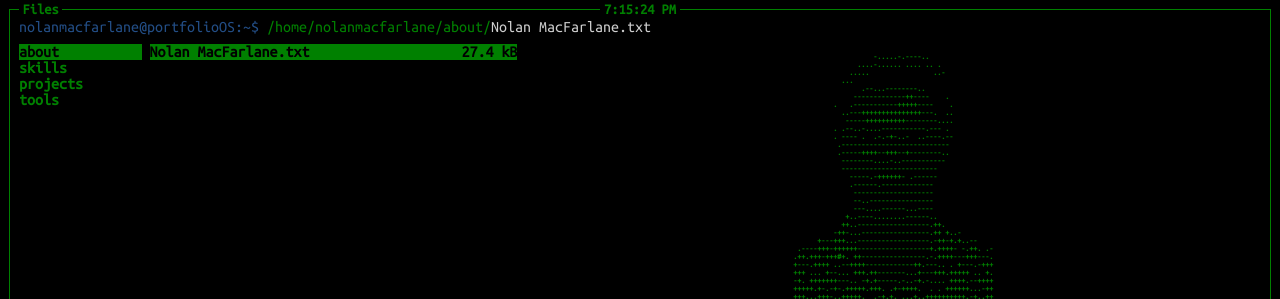
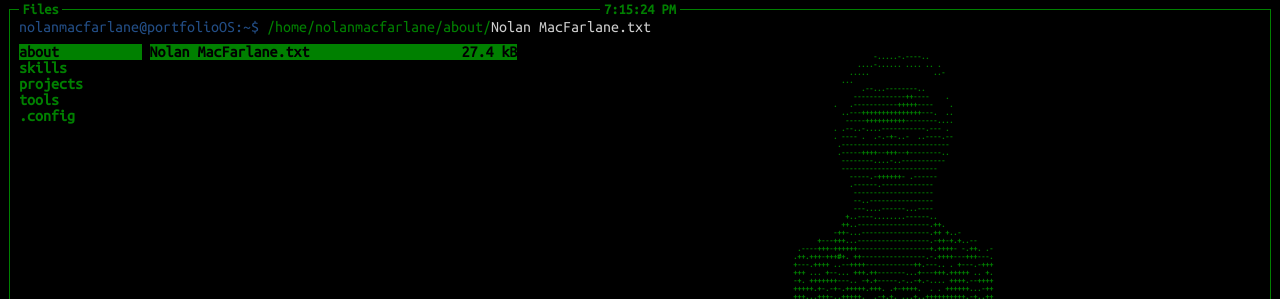
Before and after one commit to nolanmacfarlane/nolanmacfarlane.github.io, a Jekyll site: the page built from index.md, in a window 1280 px wide. Shown: the top 299 px of the page. Built offline with Jekyll 4.4.1, drawn with Linux system fonts in a browser that asks for light colours.

Commit message:
Added theme configuration.

```diff
--- a/_layouts/home.html
+++ b/_layouts/home.html
@@ -12,7 +12,9 @@
         <script src="{{ '/assets/js/global.js' | relative_url }}" defer></script>
 
         {% if page.script %}
-        <script src="{{ '/assets/js/' | append: page.script | relative_url }}" defer></script>
+            {% for js in page.script %}
+                <script src="{{ '/assets/js/' | append: js | relative_url }}" defer></script>
+            {% endfor %}
         {% endif %}
     </head>
     <body>
--- a/assets/css/home.css
+++ b/assets/css/home.css
@@ -4,6 +4,38 @@
     {
         --background-color: #000000;
         --text-color: #008000;
+        --user-color: #234e86;
+        --current-file-color: #cecece;
+    }
+
+    .default
+    {
+        --background-color: #000000;
+        --text-color: #008000;
+    }
+
+    .solarized
+    {
+        --background-color: #FDF6E3;
+        --text-color: #002B36;
+        --user-color: #4e7afb;
+        --current-file-color: #fb784e;
+    }
+
+    .solarized-dark
+    {
+        --background-color: #002B36;
+        --text-color: #FDF6E3;
+        --user-color: #4e7afb;
+        --current-file-color: #fb784e;
+    }
+
+    .rosepine-moon
+    {
+        --background-color: #232136;
+        --text-color: #e0def4;
+        --user-color: #f6c177;
+        --current-file-color: #ea9a97;
     }
 
     body
@@ -11,6 +43,7 @@
         color: var(--text-color);
         background-color: var(--background-color);
         font-family: ubuntu-mono;
+        transition: background-color 0.3s, color 0.3s;
     }
 
 /* #endregion */
@@ -104,6 +137,7 @@
         gap: 1vh;
         padding: 1vh;
         border: 0.2vh solid var(--text-color);
+        transition: background-color 0.3s, color 0.3s;
     }
 
     #title, #clock
@@ -113,6 +147,7 @@
         background: var(--background-color);
         padding: 0 0.4vh;
         font-weight: bold;
+        transition: background-color 0.3s, color 0.3s;
     }
 
     #title
@@ -133,13 +168,15 @@
 
     #user
     {
-        color: #234e86;
+        color: var(--user-color);
         white-space: pre;
+        transition: color 0.3s;
     }
 
     #current-file
     {
-        color: #cecece;
+        color: var(--current-file-color);
+        transition: color 0.3s;
     }
 
     #file-containers
@@ -163,10 +200,21 @@
         width: 30%;
     }
 
-    .folder.selected, .folder:hover, .file.selected, .file:hover
+    .folder.selected,
+    .folder:hover,
+    .file.selected,
+    .file:hover
     {
         color: var(--background-color);
         background-color: var(--text-color);
+    }
+
+    .folder:focus,
+    .file:focus
+    {
+        color: var(--background-color);
+        background-color: var(--current-file-color);
+        outline: none;
     }
 
     .file
@@ -208,7 +256,7 @@
         text-align: center;
     }
 
-    #links
+    #link-container
     {
         display: flex;
         align-items: center;
@@ -222,6 +270,35 @@
         text-decoration: none;
         padding: 10px;
         border: 3px dotted var(--text-color) ;
+    }
+
+    #theme-form
+    {
+        display: none;
+        flex-direction: column;
+        align-items: center;
+        width: 100%;
+        gap: 10px;
+        margin-top: 15px;
+    }
+
+    #theme-input
+    {
+        font-family: monospace;
+        width: 60%;
+        height: 200px;
+        resize: none;
+        padding: 10px;
+        color: var(--text-color);
+        background: transparent;
+        border: 3px solid var(--text-color);
+        transition: border 0.3s;
+    }
+
+    #theme-input:focus
+    {
+        outline: none;
+        border: 3px solid var(--current-file-color);
     }
 
     #footer
--- a/assets/js/home.js
+++ b/assets/js/home.js
@@ -12,7 +12,8 @@
 const fileLogo = document.getElementById("file-logo");
 const fileTitle = document.getElementById("file-title");
 const fileDescription = document.getElementById("file-description");
-const fileLinks = document.getElementById("links");
+const fileLinks = document.getElementById("link-container");
+const fileInput = document.getElementById("theme-form");
 
 // #endregion
 
@@ -81,6 +82,8 @@
                     link.style.display = "none";
                 });
 
+                fileInput.style.display = "none";
+
                 files.forEach(file =>
                 {
                     file.classList.remove("selected");
@@ -143,6 +146,8 @@
                 });
             }
 
+            fileInput.style.display = file.dataset.input === "true" ? "flex" : "none";
+
             randomizeTextEffect(fileTitle);
         });
     });
@@ -178,7 +183,7 @@
     if (path === "")
     {
         console.warn("No file selected!");
-        return "[Error loading ASCII art]";
+        return "";
     }
     else if (path.split(".")[1] !== "txt")
     {
--- /dev/null
+++ b/assets/js/theme-input.js
@@ -0,0 +1,41 @@
+// #region Variables
+
+const themeInput = document.getElementById("theme-input");
+
+// #endregion
+
+// #region Main
+
+
+
+//  #endregion
+
+// #region Functions
+
+function updateTheme()
+{
+    const lines = themeInput.value.split(/\r?\n/).filter(line =>
+    {
+        line = line.trim();
+        return line && !line.startsWith("#");
+    });
+
+    lines.forEach(line =>
+    {
+        const splitLine = line.trim().split("=");
+
+        if (splitLine[0] === "theme")
+        {
+            document.body.className = "";
+            if (splitLine[1] !== "") document.body.classList.add(splitLine[1]);
+        }
+    });
+}
+
+// #endregion
+
+// #region Events
+
+themeInput.addEventListener("input", updateTheme);
+
+// #endregion
--- a/index.md
+++ b/index.md
@@ -2,7 +2,9 @@
 layout: home
 title: Home
 style: home.css
-script: home.js
+script:
+  - home.js
+  - theme-input.js
 ---
 
 <div id="title">Files</div>
@@ -18,41 +20,42 @@
         <div class="button folder" id="skill">skills</div>
         <div class="button folder" id="project">projects</div>
         <div class="button folder" id="tool">tools</div>
+        <div class="button folder" id="config">.config</div>
     </section>
     <section id="main-file-container">
         <div class="button file about" id="Nolan MacFarlane" data-logo="/assets/images/nolan.txt" data-description="Hi I'm Nolan MacFarlane! I am currently a software engineering student at UVic with a passion for UI design and game development. I have experience with C# and I am learning HTML, CSS and JavaScript. Outside of school and coding I enjoy playing tennis, video games, violin and cooking." data-links="resume github email">
             Nolan MacFarlane.txt
             <div class="file-size">27.4 kB</div>
         </div>
-        <div class="button file skill" id="C" data-logo="/assets/images/c.txt" data-description="I studied the C programming language in my first computer science course at UVic (CSC 111). Prior to this course, I had already learned Java and C# so the jump wasn't too difficult. The course covered the following topics: Variables, Functions, File I/O, Pointers, Linked Lists and Memory Management. I have yet to use C in any projects." data-experience="2" data-proficiency="2" data-usecases="1" data-recency="4">
+        <div class="button file skill" id="C" data-logo="/assets/images/c.txt" data-description="I studied the C programming language in my first computer science course at UVic (CSC 111). Prior to this course, I had already learned Java and C# so the jump wasn't too difficult. The course covered the following topics: Variables, Functions, File I/O, Pointers, Linked Lists and Memory Management. I have yet to use C in any projects.">
             C.txt
             <div class="file-size">372.7 kB</div>
         </div>
-        <div class="button file skill" id="C#" data-logo="/assets/images/c-sharp.txt" data-description="C# is the main language I used during my game development course in high school. During the course, I made several small projects in the Unity game engine which helped famililarize myself with object oriented programming. I am curently using C# in my metroidvania game project." data-experience="4" data-proficiency="3" data-usecases="3" data-recency="3">
+        <div class="button file skill" id="C#" data-logo="/assets/images/c-sharp.txt" data-description="C# is the main language I used during my game development course in high school. During the course, I made several small projects in the Unity game engine which helped famililarize myself with object oriented programming. I am curently using C# in my metroidvania game project.">
             C#.txt
             <div class="file-size">238.5 kB</div>
         </div>
-        <div class="button file skill" id="Java" data-logo="/assets/images/java.txt" data-description="I first learned Java in computer science 12 in high school. I picked it up pretty quick since the syntax is almost identical to C#. I also studied Java in CSC 115 at UVic where they covered the following topics: Classes and Objects, Recursion, Runtime Analysis, Generics, Exceptions, Data Structures and Sorting Algorithms." data-experience="4" data-proficiency="3" data-usecases="2" data-recency="4">
+        <div class="button file skill" id="Java" data-logo="/assets/images/java.txt" data-description="I first learned Java in computer science 12 in high school. I picked it up pretty quick since the syntax is almost identical to C#. I also studied Java in CSC 115 at UVic where they covered the following topics: Classes and Objects, Recursion, Runtime Analysis, Generics, Exceptions, Data Structures and Sorting Algorithms.">
             Java.txt
             <div class="file-size">57.1 kB</div>
         </div>
-        <div class="button file skill" id="JavaScript" data-logo="/assets/images/javascript.txt" data-description="JavaScript was the first programming language I learned. In highschool, I used it to make fun animations or games with the canvas. Recently, the main project in my ENGR 120 course required my team to design a web page that worked with a Raspberry Pi Pico to display sensor information. I volunteered to program the entire webpage since I had the most experience. This project lead me down a rabbit hole of web development that brought me to designing this portfolio site using plain JavaScript, HTML and CSS." data-experience="3" data-proficiency="3" data-usecases="4" data-recency="5">
+        <div class="button file skill" id="JavaScript" data-logo="/assets/images/javascript.txt" data-description="JavaScript was the first programming language I learned. In highschool, I used it to make fun animations or games with the canvas. Recently, the main project in my ENGR 120 course required my team to design a web page that worked with a Raspberry Pi Pico to display sensor information. I volunteered to program the entire webpage since I had the most experience. This project lead me down a rabbit hole of web development that brought me to designing this portfolio site using plain JavaScript, HTML and CSS.">
             JavaScript.txt
             <div class="file-size">242.5 kB</div>
         </div>
-        <div class="button file skill" id="HTML" data-logo="/assets/images/html.txt" data-description="See JavaScript.txt." data-experience="3" data-proficiency="4" data-usecases="4" data-recency="5">
+        <div class="button file skill" id="HTML" data-logo="/assets/images/html.txt" data-description="See JavaScript.txt.">
             HTML.txt
             <div class="file-size">49.0 kB</div>
         </div>
-        <div class="button file skill" id="CSS" data-logo="/assets/images/css.txt" data-description="See JavaScript.txt." data-experience="3" data-proficiency="4" data-usecases="4" data-recency="5">
+        <div class="button file skill" id="CSS" data-logo="/assets/images/css.txt" data-description="See JavaScript.txt.">
             CSS.txt
             <div class="file-size">89.4 kB</div>
         </div>
-        <div class="button file skill" id="Python" data-logo="/assets/images/python.txt" data-description="In the project mentioned in JavaScript.txt, we also needed to program the behavior of the Raspberry Pi Pico using python." data-experience="2" data-proficiency="3" data-usecases="2" data-recency="4">
+        <div class="button file skill" id="Python" data-logo="/assets/images/python.txt" data-description="In the project mentioned in JavaScript.txt, we also needed to program the behavior of the Raspberry Pi Pico using python.">
             Python.txt
             <div class="file-size">29.9 kB</div>
         </div>
-        <div class="button file skill" id="Unity" data-logo="/assets/images/unity.txt" data-description="As mentioned in C#.txt, I used Unity to make several small games in highschool. I have also been using Unity for the last 2 years to develop my metroidvania game. I have experience with the following Unity features: Post Processing, Lighting, UI, Sound, Prefabs, Scriptable Objects, Particle System and Input System (Keyboard or Controller)." data-experience="3" data-proficiency="3" data-usecases="3" data-recency="3">
+        <div class="button file skill" id="Unity" data-logo="/assets/images/unity.txt" data-description="As mentioned in C#.txt, I used Unity to make several small games in highschool. I have also been using Unity for the last 2 years to develop my metroidvania game. I have experience with the following Unity features: Post Processing, Lighting, UI, Sound, Prefabs, Scriptable Objects, Particle System and Input System (Keyboard or Controller).">
             Unity.txt
             <div class="file-size">162.5 kB</div>
         </div>
@@ -65,30 +68,44 @@
             Chess Engine.txt
             <div class="file-size">20 MB</div>
         </div>
-        <div class="button file tool" id="Ubuntu" data-logo="/assets/images/ubuntu.txt" data-description="I recently switched to Ubuntu from Windows because I thought it would be fun to try a new operating system and mess around with customization." data-functionality="5" data-aesthetic="4" data-customizability="5" data-support="4">
+        <div class="button file tool" id="Ubuntu" data-logo="/assets/images/ubuntu.txt" data-description="I recently switched to Ubuntu from Windows because I thought it would be fun to try a new operating system and mess around with customization.">
             Ubuntu.txt
             <div class="file-size">10.3 kB</div>
         </div>
-        <div class="button file tool" id="Zen Browser" data-logo="/assets/images/zen.txt" data-description="I was recommended this browser from a friend and have absolutely fallen in love with the organization and customization options." data-functionality="5" data-aesthetic="5" data-customizability="5" data-support="4">
+        <div class="button file tool" id="Zen Browser" data-logo="/assets/images/zen.txt" data-description="I was recommended this browser from a friend and have absolutely fallen in love with the organization and customization options.">
             Zen Browser.txt
             <div class="file-size">392.5 kB</div>
         </div>
-        <div class="button file tool" id="Visual Studio Code" data-logo="/assets/images/vs-code.txt" data-description="Visual Studio used to be my main coding environment (it works really well with Unity), but I switched to Visual Studio Code because it is available on Ubuntu. While it definitely has less features, it has everything I need for now and can be easily customized with extensions." data-functionality="5" data-aesthetic="4" data-customizability="5" data-support="5">
+        <div class="button file tool" id="Visual Studio Code" data-logo="/assets/images/vs-code.txt" data-description="Visual Studio used to be my main coding environment (it works really well with Unity), but I switched to Visual Studio Code because it is available on Ubuntu. While it definitely has less features, it has everything I need for now and can be easily customized with extensions.">
             Visual Studio Code.txt
             <div class="file-size">62.2 kB</div>
+        </div>
+        <div class="button file config" id="Theme" data-logo="" data-description="Customize the theme of the site by editing the text file." data-input="true">
+            Theme.txt
+            <div class="file-size">4.1 kB</div>
         </div>
     </section>
     <section id="info-container">
         <div id="file-logo"></div>
         <h1 id="file-title"></h1>
         <p id="file-description"></p>
-        <div id="links">
+        <div id="link-container">
             <a class="button" id="resume" href="/assets/files/NolanMacFarlane.pdf" target="_blank">Resume (PDF)</a>
             <a class="button" id="github" href="https://github.com/nolanmacfarlane" target="_blank">Github</a>
             <a class="button" id="email" href="mailto:nolanmacfarlane05@gmail.com" target="_blank">Email</a>
             <a class="button" id="github-portfolio" href="https://github.com/nolanmacfarlane/nolanmacfarlane.github.io" target="_blank">Github</a>
             <a class="button" id="github-chess" href="https://github.com/nolanmacfarlane/Chess-Engine" target="_blank">Github</a>
         </div>
+        <form id="theme-form">
+            <textarea id="theme-input" name="theme" rows="8" cols="60" spellcheck="false">
+# Uncomment the theme you want to select
+# If multiple themes are selected then the bottom-most theme takes priority
+
+theme=default
+# theme=solarized
+# theme=solarized-dark
+# theme=rosepine-moon</textarea>
+        </form>
     </section>
 </section>
 <div id="footer">
```
